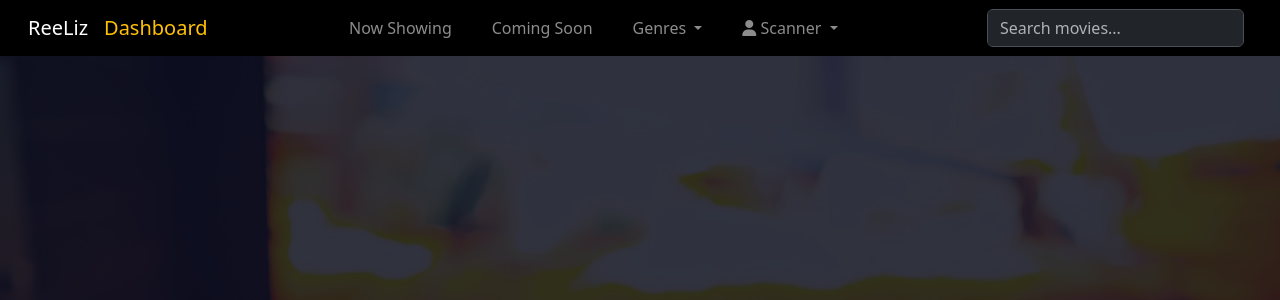
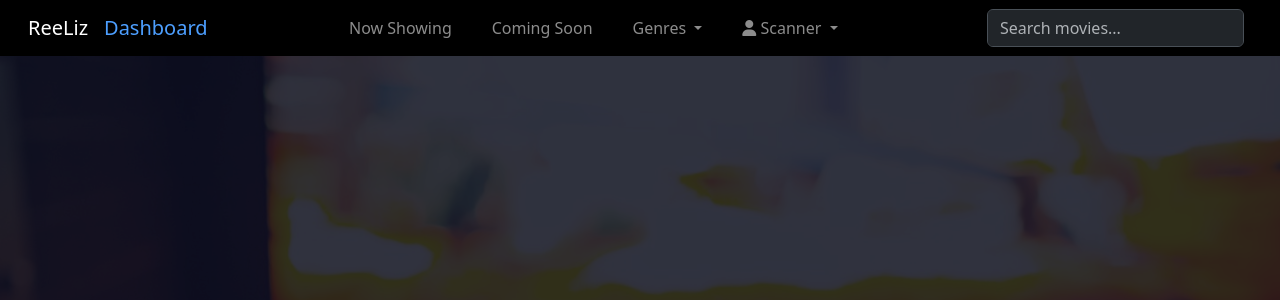
Before and after one commit to Tubachups/ReeLiz-Movie, a Flask app: page /about in a window 1280 px wide. Shown: the top 300 px of the page. Run offline with Flask 3, Linux system fonts and the light colour scheme; the visitor is signed in with stand-in values (Sample User, id 1); data that the repository does not hold is empty; parts of the project's set-up code (start-up, migrations or seed data) failed here and were passed over; some libraries are stand-ins or nearby versions; some web fonts are replaced.

Commit message:
Change the dashbord color text

```diff
--- a/templates/components/navbar.html
+++ b/templates/components/navbar.html
@@ -4,7 +4,7 @@
   <div class="container-fluid mx-3">
     <a class="navbar-brand " href="{{ url_for('landing') }}">ReeLiz</a>
     {% if session.get('is_admin') %}
-    <a class="navbar-brand text-warning" href="{{ url_for('admin_dashboard') }}">Dashboard</a>
+    <a class="navbar-brand" style="color: #4d9fff;" href="{{ url_for('admin_dashboard') }}">Dashboard</a>
     {% endif %}
     <button class="navbar-toggler" type="button" data-bs-toggle="collapse" data-bs-target="#navbarSupportedContent">
       <span class="navbar-toggler-icon"></span>
```
